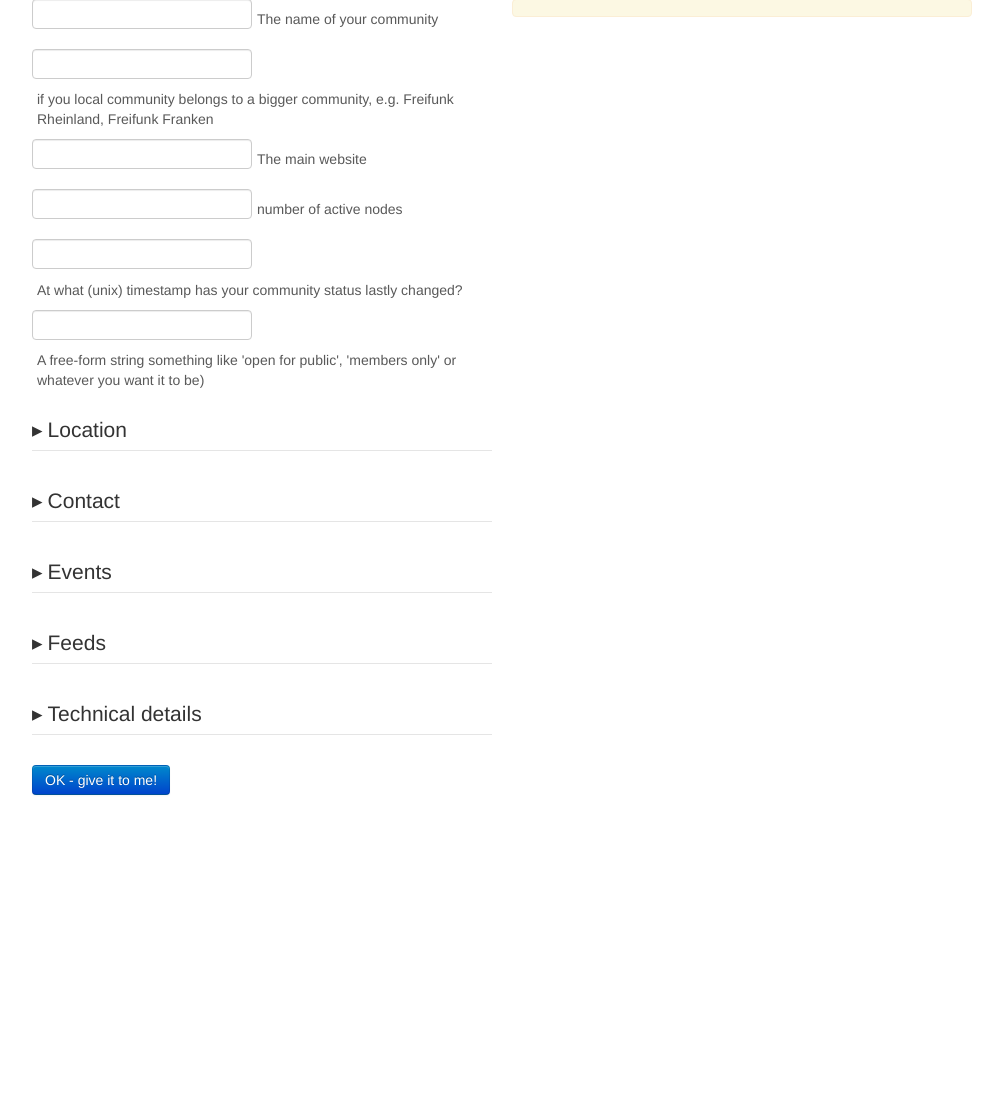
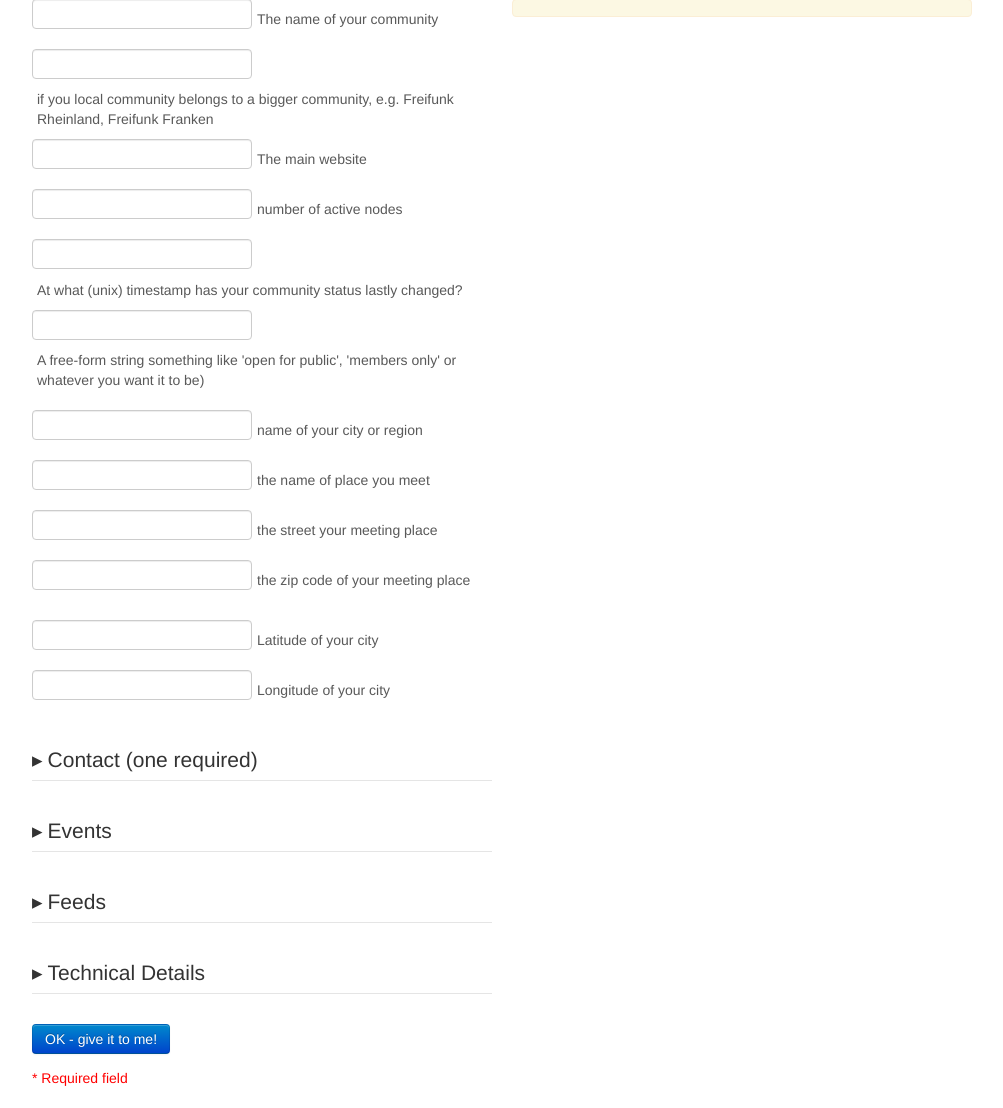
Before and after one commit to freifunk/api.freifunk.net, a PHP site: page / in a window 1280 px wide. Shown: the part 61-1169 px from the top of the page, without its empty margins (138-1141 px from the left). Before the commit the page ends 856 px from the top, so only its background shows below. Run offline with PHP 8.4, Linux system fonts and the light colour scheme.

Commit message:
improved presentation

```diff
--- a/generator/ffapi.css
+++ b/generator/ffapi.css
@@ -5,3 +5,14 @@
 .expanded > legend:before {
   content: '\25BE';
 }
+.jsonform-required > label:after {
+  content: ' *';
+  color: red;
+}
+
+.jsonform-hasrequired:after {
+  content: '* Required field';
+  display: block;
+  color: red;
+  padding-top: 1em;
+}
--- a/generator/ffapi.js
+++ b/generator/ffapi.js
@@ -2,36 +2,35 @@
         console.log(schema); // this will show the info it in firebug console
 	schema.form = [
 	"name",
-	"metacommunity",
-        "url",
+        "metacommunity",
+	"url",
         "state",
-        {
+	{
                 "type": "fieldset",
-                "title": "Location",
-                "expandable": true,
+                "expanded": true,
                 "items": "location"
         },
         {
                 "type": "fieldset",
-                "title": "Contact",
-                "expandable": true,
+		"title":"Contact (one required)",
+		"expandable": true,
                 "items": "contact"
         },
         {
                 "type": "fieldset",
-                "title": "Events",
+		"title":"Events",
                 "expandable": true,
                 "items": "events"
         },
         {
                 "type": "fieldset",
-                "title": "Feeds",
+		"title":"Feeds",
                 "expandable": true,
                 "items": "feeds"
         },
         {
                 "type": "fieldset",
-                "title": "Technical details",
+		"title":"Technical Details",
                 "expandable": true,
                 "items": "techDetails"
         },
```
